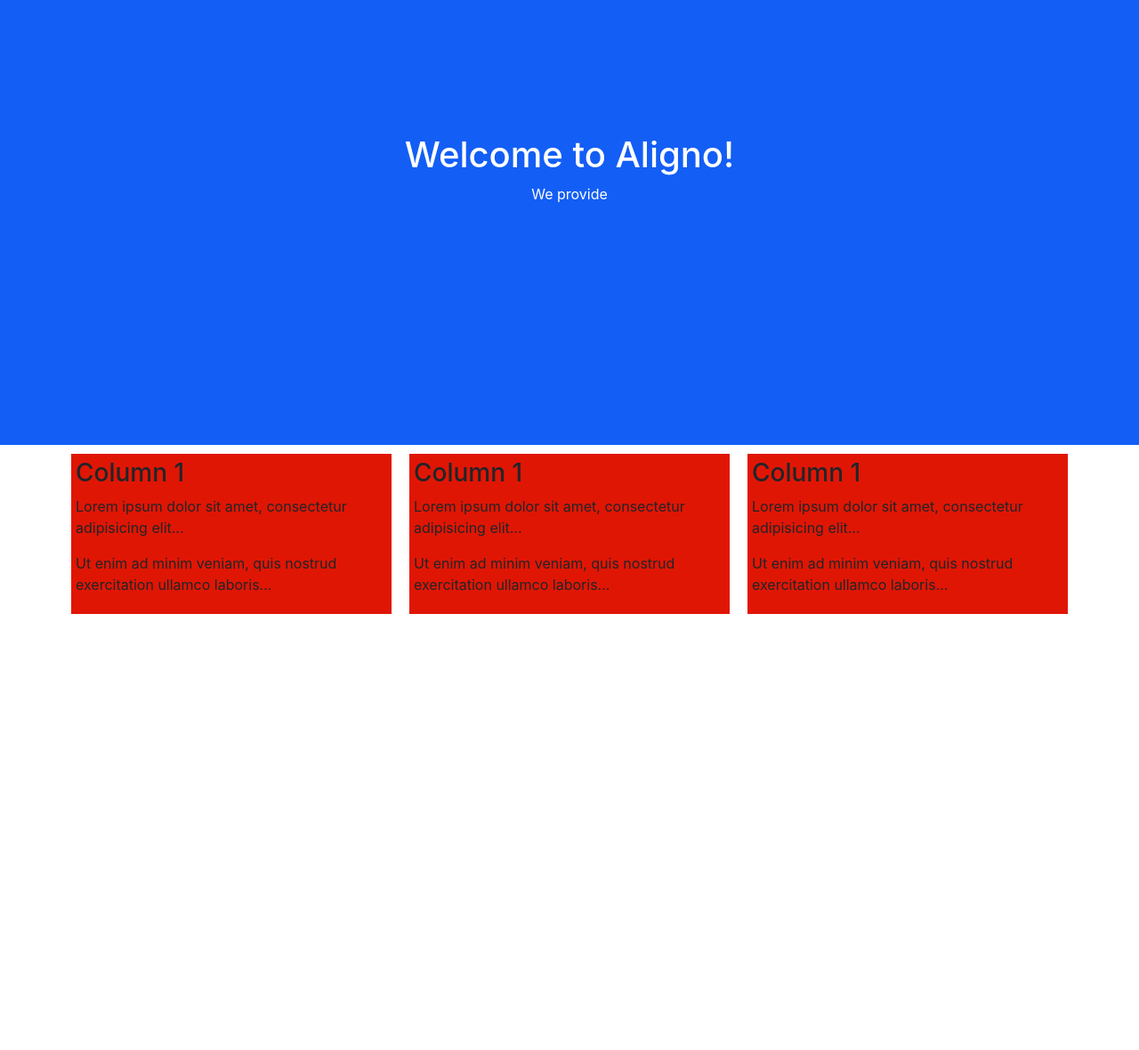
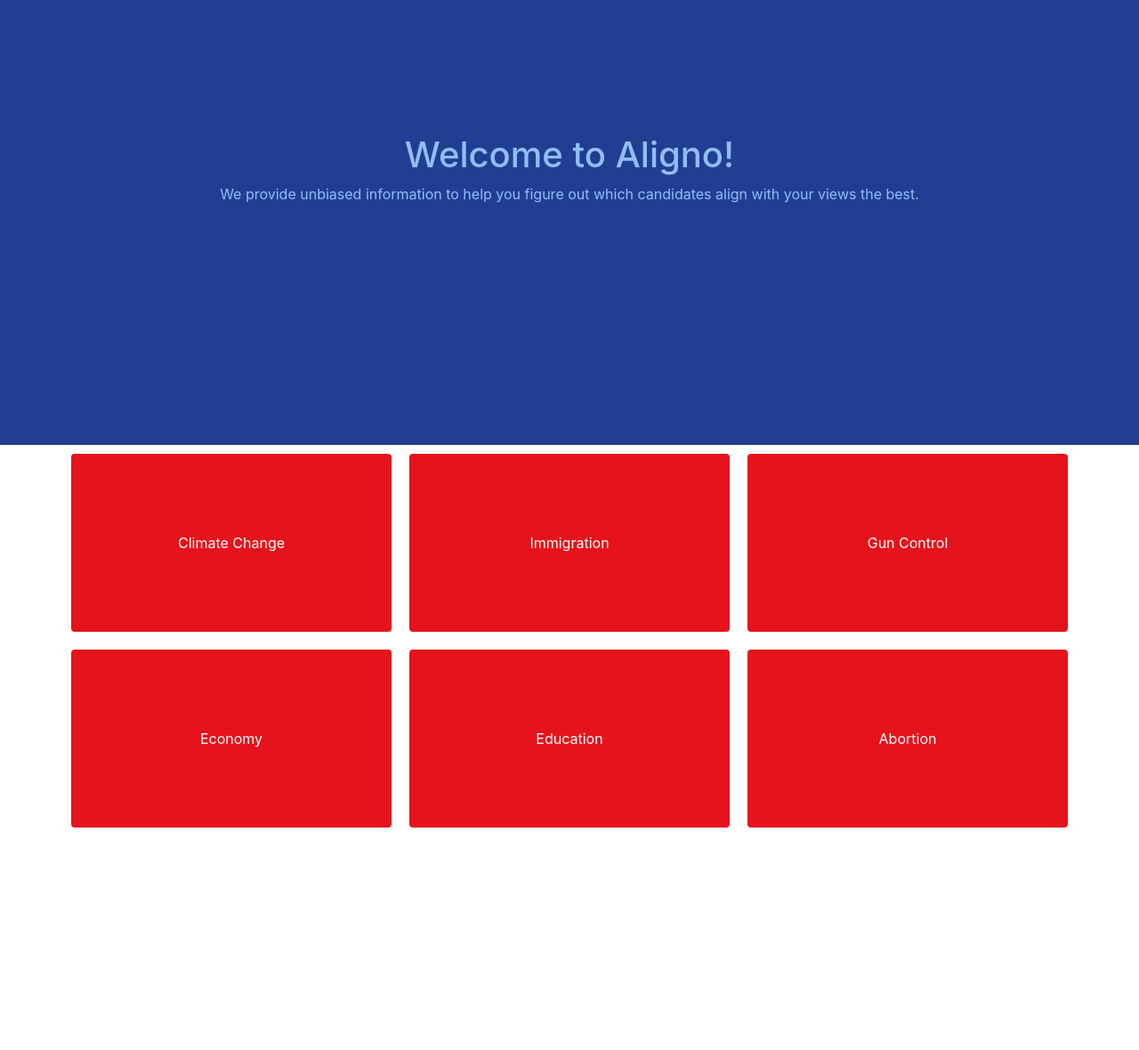
Before and after one commit to yrddongre/politics-club, a Flask app: page / in a window 1280 px wide. Shown: the top 1180 px of the page at 89% size. Run offline with Flask 2, Linux system fonts and the light colour scheme; some libraries are stand-ins or nearby versions.

Commit message:
functional site

```diff
--- a/static/css/style.css
+++ b/static/css/style.css
@@ -3,12 +3,12 @@
 /* Header of the Website */
 .main {
   height: 500px;
-  background-color: rgb(19, 94, 245);
+  background-color: #223e92;
 }
 
 .main-text {
   padding-top: 150px;
-  color: white;
+  color: #93bdf9;
 }
 
 
@@ -24,6 +24,17 @@
 }
 
 .topic-content {
-  background-color: rgb(224, 22, 4);
+  background-color: #e6131c;
+  border: #e6131c;
   padding: 5px;
+  width: 100%;
+  height: 200px;
 }
+
+.topic-text {
+  margin-top: 200px!important;
+}
+
+#c1 {
+  text-align: center;
+}
--- a/templates/index.html
+++ b/templates/index.html
@@ -1,7 +1,7 @@
 <!DOCTYPE html>
 <html lang="en">
 <head>
-  <title>Bootstrap Example</title>
+  <title>Aligno.me | Home</title>
   <meta charset="utf-8">
   <meta name="viewport" content="width=device-width, initial-scale=1">
   <link rel="stylesheet" href="https://maxcdn.bootstrapcdn.com/bootstrap/4.4.1/css/bootstrap.min.css">
@@ -15,37 +15,65 @@
 <div class="text-center main">
   <div class="main-text">
     <h1>Welcome to Aligno!</h1>
-    <p>We provide</p>
+    <p>We provide unbiased information to help you figure out which candidates align with your views the best.</p>
   </div>
 </div>
-
 
 
 <div class="container topics-section">
   <div class="row">
     <div class="col-sm-4 topic-box">
-      <div class="topic-content">
-        <h3>Column 1</h3>
-        <p>Lorem ipsum dolor sit amet, consectetur adipisicing elit...</p>
-        <p>Ut enim ad minim veniam, quis nostrud exercitation ullamco laboris...</p>
-      </div>
+      <button class="btn btn-primary topic-content" onclick="relocate_climate()" role="button">
+        <span class="topic-text">Climate Change</span>
+      </button>
     </div>
     <div class="col-sm-4 topic-box">
-      <div class="topic-content">
-        <h3>Column 1</h3>
-        <p>Lorem ipsum dolor sit amet, consectetur adipisicing elit...</p>
-        <p>Ut enim ad minim veniam, quis nostrud exercitation ullamco laboris...</p>
-      </div>
+      <button class="btn btn-primary topic-content" onclick="relocate_immigration()" role="button">
+        <span class="topic-text">Immigration</span>
+      </button>
     </div>
     <div class="col-sm-4 topic-box">
-      <div class="topic-content">
-        <h3>Column 1</h3>
-        <p>Lorem ipsum dolor sit amet, consectetur adipisicing elit...</p>
-        <p>Ut enim ad minim veniam, quis nostrud exercitation ullamco laboris...</p>
-      </div>
+      <button class="btn btn-primary topic-content" onclick="relocate_gun()" role="button">
+        <span class="topic-text">Gun Control</span>
+      </button>
+    </div>
+  </div>
+  <div class="row">
+    <div class="col-sm-4 topic-box">
+      <button class="btn btn-primary topic-content" onclick="relocate_climate()" role="button">
+        <span class="topic-text">Economy</span>
+      </button>
+    </div>
+    <div class="col-sm-4 topic-box">
+      <button class="btn btn-primary topic-content" onclick="relocate_immigration()" role="button">
+        <span class="topic-text">Education</span>
+      </button>
+    </div>
+    <div class="col-sm-4 topic-box">
+      <button class="btn btn-primary topic-content" onclick="relocate_gun()" role="button">
+        <span class="topic-text">Abortion</span>
+      </button>
     </div>
   </div>
 </div>
 
 </body>
+
+<script>
+function relocate_immigration()
+{
+     location.href = "immigration.html";
+}
+
+function relocate_gun()
+{
+     location.href = "GunControl.html";
+}
+
+function relocate_climate()
+{
+     location.href = "climate.html";
+}
+</script>
+
 </html>
```
Also changed, not shown: static/css/topic.css (added, +30 -0 lines), templates/Climate.html (+38 -14 lines), templates/GunControl.html (+39 -14 lines), templates/Immigration.html (+38 -14 lines).
